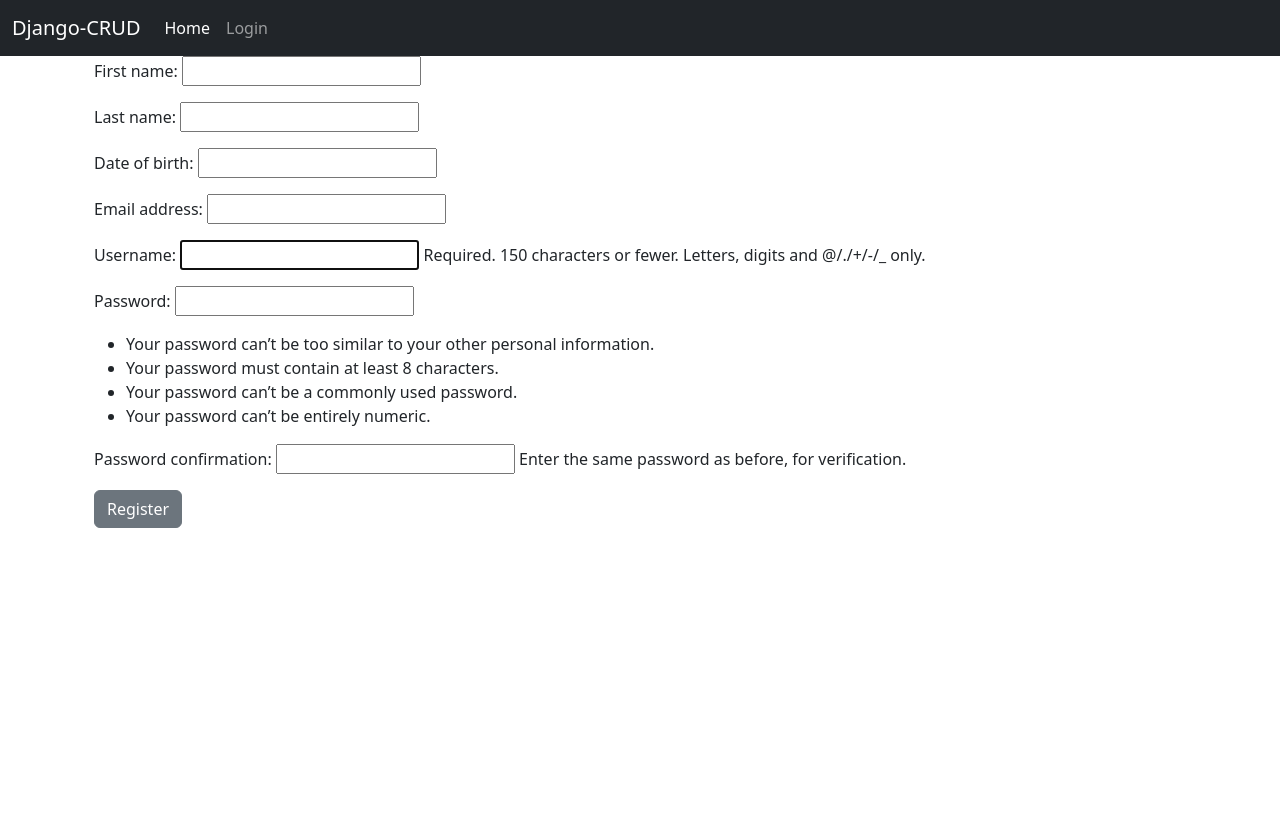
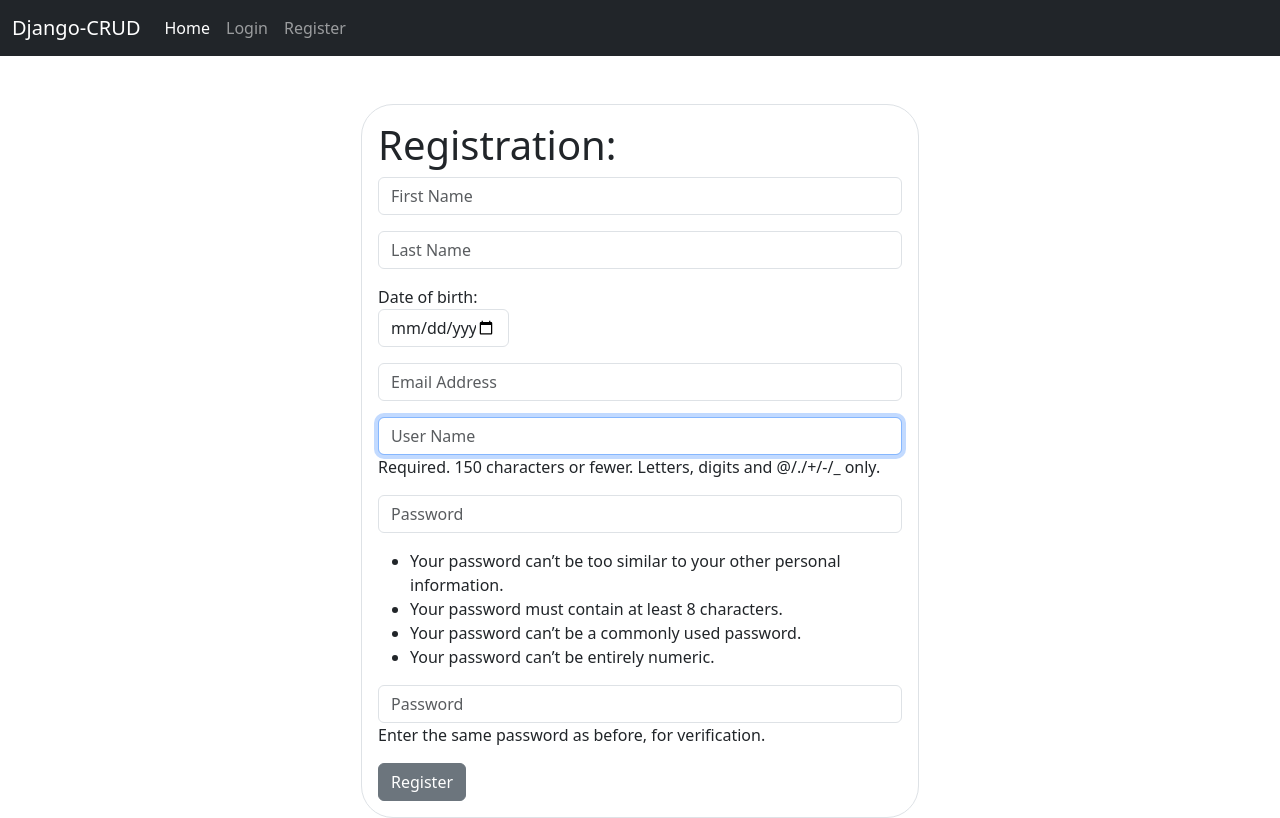
Before and after one commit to kotala-sudo/djang-crud-section-11am, a Django app: page /register/ in a window 1280 px wide. Before the commit the page ends 528 px from the top, so only its background shows below. Run offline with Django 5.2, Linux system fonts and the light colour scheme.

Commit message:
Completed registration app, enhanced the app by modifying the default django widgets and added bootstrap styling

```diff
--- a/registration/forms.py
+++ b/registration/forms.py
@@ -1,10 +1,38 @@
+from typing import Any
 from django.contrib.auth.forms import UserCreationForm
 from django.contrib.auth.models import User
 from django import forms
 
 class SignUpForm(UserCreationForm):
-    date_of_birth = forms.DateField()
+    date_of_birth = forms.DateField(widget=forms.DateInput(attrs={'class' : 'form-control w-25', 'type' : 'date'}))
 
     class Meta:
         model = User
         fields = ['first_name', 'last_name', 'date_of_birth', 'email', 'username', 'password1', 'password2']
+
+    def __init__(self, *args, **kwargs):
+        super(SignUpForm, self).__init__(*args, **kwargs)
+
+        self.fields["username"].widget.attrs["class"] = "form-control"
+        self.fields["username"].widget.attrs['placeholder'] = "User Name"
+        self.fields["username"].label = ""
+
+        self.fields["first_name"].widget.attrs["class"] = "form-control"
+        self.fields["first_name"].widget.attrs['placeholder'] = "First Name"
+        self.fields["first_name"].label = ""
+
+        self.fields["last_name"].widget.attrs["class"] = "form-control"
+        self.fields["last_name"].widget.attrs['placeholder'] = "Last Name"
+        self.fields["last_name"].label = ""
+
+        self.fields["email"].widget.attrs["class"] = "form-control"
+        self.fields["email"].widget.attrs['placeholder'] = "Email Address"
+        self.fields["email"].label = ""
+
+        self.fields["password1"].widget.attrs["class"] = "form-control"
+        self.fields["password1"].widget.attrs['placeholder'] = "Password"
+        self.fields["password1"].label = ""
+
+        self.fields["password2"].widget.attrs["class"] = "form-control"
+        self.fields["password2"].widget.attrs['placeholder'] = "Password"
+        self.fields["password2"].label = ""
--- a/registration/templates/registration/register.html
+++ b/registration/templates/registration/register.html
@@ -3,7 +3,19 @@
 {% block title %}Registration{% endblock title %}
 
 {% block content %}
-    <div class="container">
+    {% if form.errors %}
+        <div class="alert alert-warning alert-dismissible fade show" role="alert">
+                {% for field in form %}
+                    {% if field.errors%}
+                        {{field.errors}}
+                    {% endif %}
+
+                {% endfor %}
+            <button type="button" class="btn-close" data-bs-dismiss="alert" aria-label="Close"></button>
+        </div>
+    {% endif %}
+    <div class="container w-50 mt-5 p-3 border rounded-5">
+        <h1>Registration:</h1>
         <form method="POST" action="">
             {% csrf_token %}
                 <div>{{form.as_p}}</div>
--- a/website/templates/website/navbar.html
+++ b/website/templates/website/navbar.html
@@ -25,6 +25,9 @@
           <li class="nav-item">
             <a class="nav-link" href="{% url 'login' %}">Login</a>
           </li>
+          <li class="nav-item">
+            <a class="nav-link" href="{% url 'register' %}">Register</a>
+          </li>
         {% endif %}
 
       </ul>
```
Also changed, not shown: db.sqlite3.
